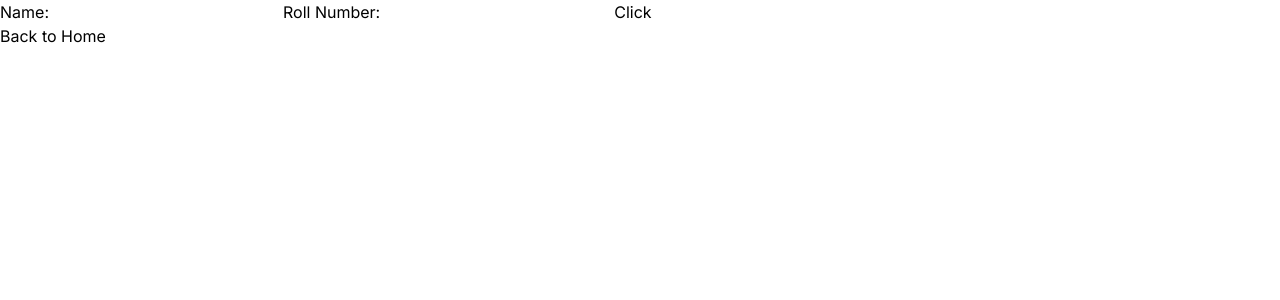
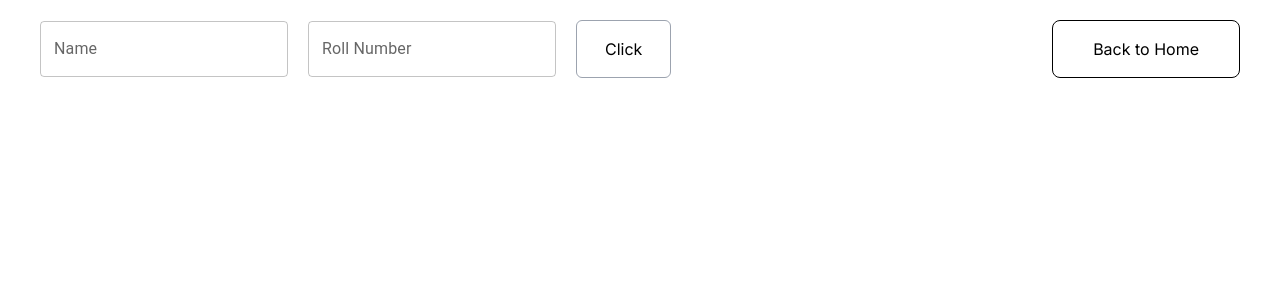
Before and after one commit to musmanirfan/student-portal, a Next.js app: page /addStudents in a window 1280 px wide. Shown: the top 300 px of the page. Built offline with nearby package versions, Linux system fonts and the light colour scheme.

Commit message:
adding some styling

```diff
--- a/src/app/addStudents/page.tsx
+++ b/src/app/addStudents/page.tsx
@@ -3,6 +3,7 @@
 import React, { FormEvent, useState } from 'react'
 import studentsArr from '../studentArr';
 import Link from 'next/link';
+import { TextField } from '@mui/material';
 
 export default function AddStudents() {
 
@@ -14,32 +15,30 @@ export default function AddStudents() {
         studentsArr.push(
             { name, rNom }
         )
-        console.log(studentsArr);
+        // console.log(studentsArr);
         setRNom("");
-        SetName("")
+        SetName("");
 
     }
     return (
         <div>
-            <form onSubmit={addStudent}>
-
-                <label htmlFor="Name">Name:</label>
-                <input type="text" id='Name' value={name} onChange={(e) => SetName(e.target.value)} />
-
-                <label htmlFor="rNom">Roll Number:</label>
-                <input type="number" id='rNom' value={rNom} onChange={(e) => setRNom(e.target.value)} />
-
-                <button type={'submit'}>Click</button>
-            </form>
+            <div className='flex items-center mt-5 justify-between px-10'>
+                <form onSubmit={addStudent} className='flex items-center gap-5'>
+                    <TextField type='text' id="Name" label="Name" variant="outlined" value={name} onChange={(e) => SetName(e.target.value)} />
+                    <TextField type='number' id="number" label="Roll Number" variant="outlined" value={rNom} onChange={(e) => setRNom(e.target.value)} />
+                    <button className='border border-gray-400 px-7 py-4 rounded-md hover:bg-black hover:text-white duration-700' type={'submit'}>Click</button>
+                </form>
+                <Link href={"/"}> <button className='border border-black px-10 rounded-lg hover:scale-105 transition-all py-4'> Back to Home</button></Link>
+            </div>
             {
                 studentsArr.map(({ name, rNom }, i) => (
-                    <div key={i} className='flex gap-2 bg-slate-400 rounded-full py-2 px-2 w-[95%] m-auto'>
+                    <div key={i} className='flex gap-2 bg-slate-400 rounded-full py-2 px-4 w-[95%] mt-5 mx-auto'>
                         <h1>Name: {name}</h1>
                         <h1>Roll Number:{rNom}</h1>
                     </div>
                 ))
             }
-            <Link href={"/"}>Back to Home</Link>
+
         </div>
     )
 }
```
